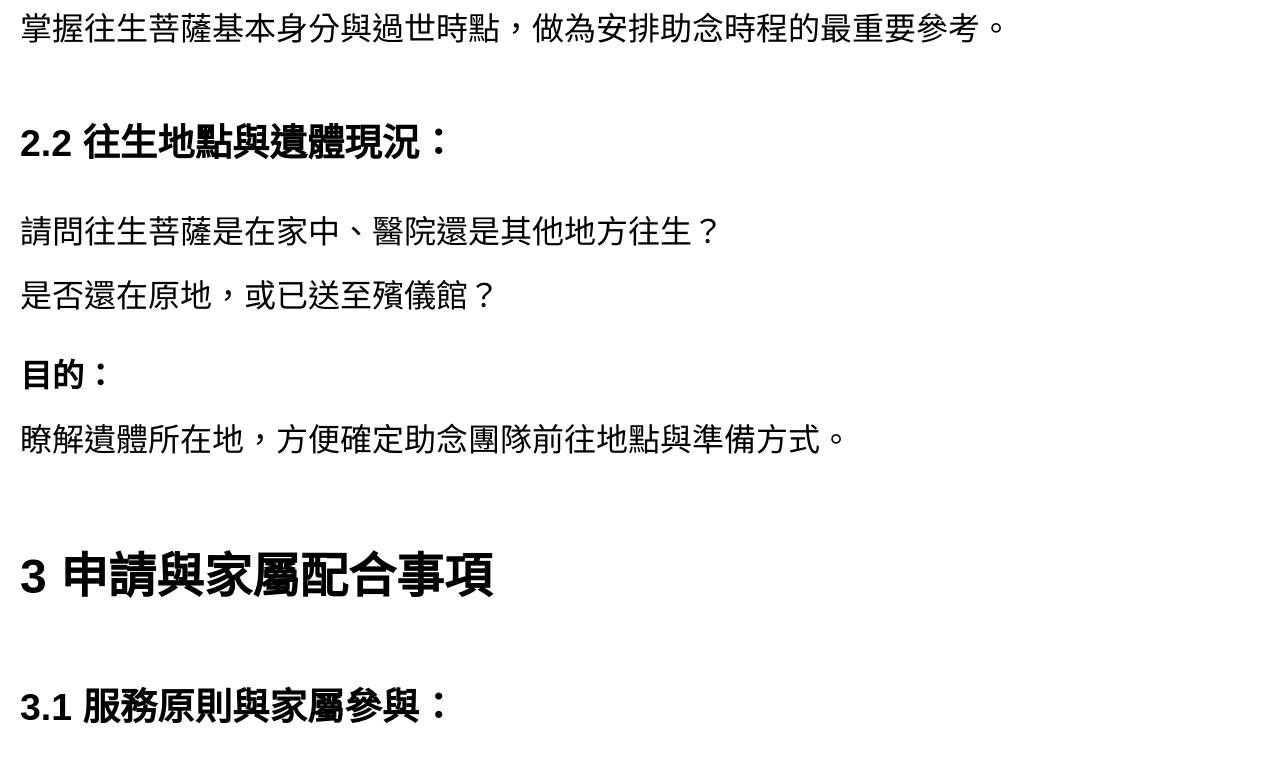
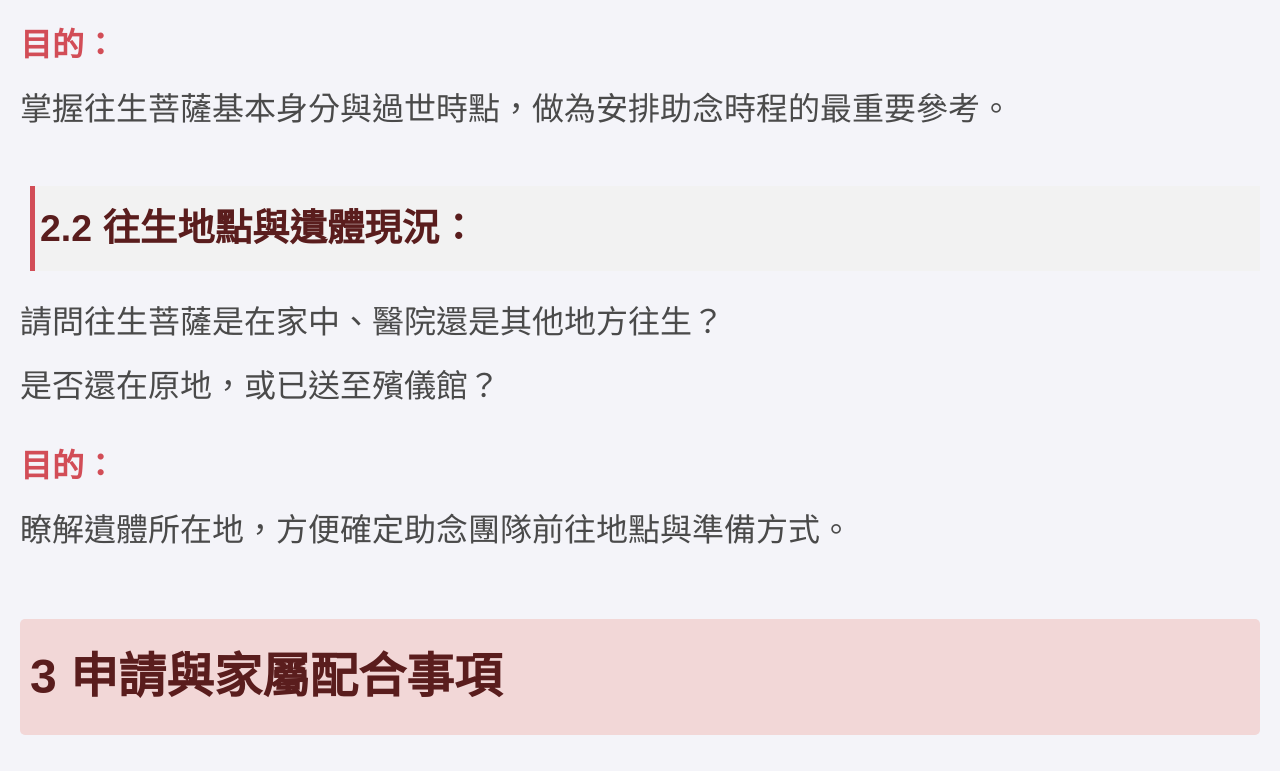
Before and after one commit to mt3722/prayer-request, a plain HTML site: page index.html in a window 1280 px wide. Shown: the part 2029-2800 px from the top of the page. Drawn offline with Linux system fonts and the light colour scheme.

Commit message:
Update index.html

```diff
--- a/index.html
+++ b/index.html
@@ -10,17 +10,41 @@
       font-family: "Noto Sans TC", sans-serif; /* 可自行更換字體 */
       line-height: 2; /* 建議行距，您可自行調整 */
       margin: 20px;
+      background-color: #f4f4f9; /* 淡灰色背景 */
+      color: #333; /* 深灰色字體 */
     }
     h1, h2, h3 {
       margin-top: 1.2em;
       margin-bottom: 0.5em;
+      color: #5A1D1D; /* 深紅色 */
+    }
+    h2 {
+      background-color: #F2D7D7; /* 淡紅色背景 */
+      padding: 10px;
+      border-radius: 5px;
+    }
+    h3 {
+      background-color: #F2F2F2; /* 淺灰色背景 */
+      padding: 5px;
+      border-left: 5px solid #D24D57; /* 深紅色左邊框 */
+      margin-left: 10px;
     }
     p {
       margin-top: 0.5em;
       margin-bottom: 0.5em;
+      color: #4A4A4A; /* 中灰色字體 */
+    }
+    p strong {
+      color: #D24D57; /* 強調文字為紅色 */
     }
     ol, ul {
       margin: 0.5em 0 0.5em 1.5em;
+    }
+    ol li, ul li {
+      margin-bottom: 10px;
+    }
+    hr {
+      border: 1px solid #D24D57; /* 紅色分隔線 */
     }
   </style>
 </head>
```
